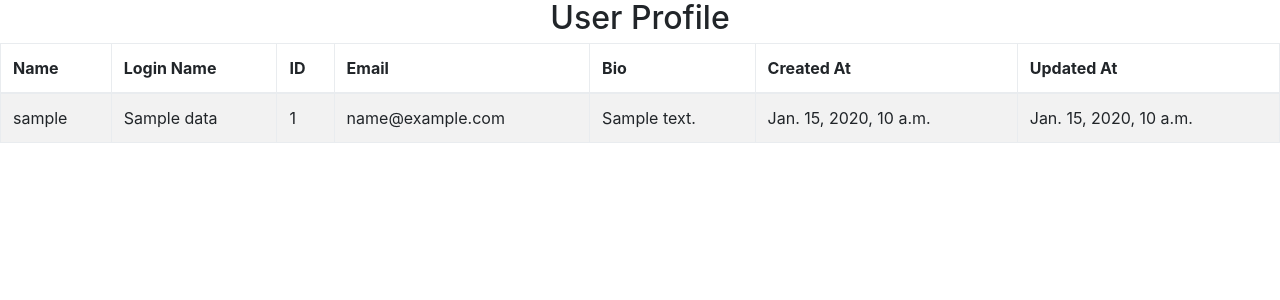
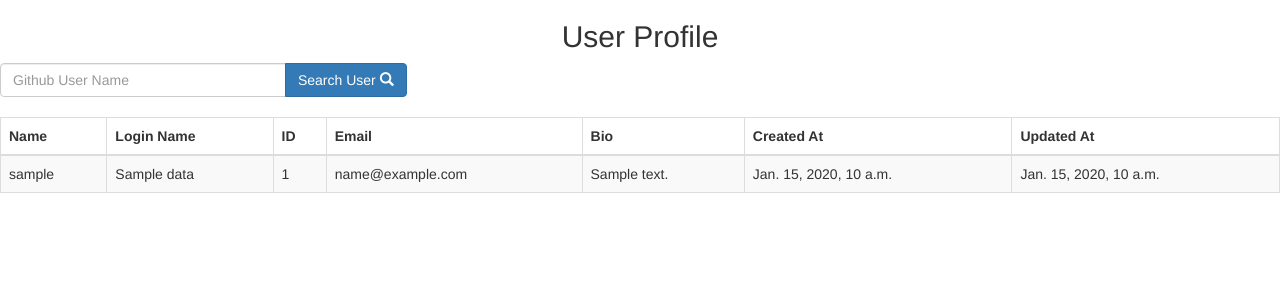
Before and after one commit to manasashanubhogue/githubApi_assignment, a Django app: template git_assignment/git_assignment/user_profile/templates/user_profile/profile.html in a window 1280 px wide. Shown: the top 300 px of the page. Run offline with Django 3.2, Linux system fonts and the light colour scheme; the template is opened without the code that fills it: most values are stand-ins (such as "Sample title", 1, 10 or a date in 2020); some libraries are stand-ins or nearby versions.

Commit message:
Created api to search users

```diff
--- a/git_assignment/git_assignment/user_profile/templates/user_profile/profile.html
+++ b/git_assignment/git_assignment/user_profile/templates/user_profile/profile.html
@@ -4,11 +4,34 @@
   <meta charset="utf-8">
 
   <link rel="stylesheet" href="https://maxcdn.bootstrapcdn.com/bootstrap/4.0.0-beta/css/bootstrap.min.css">
+  <link href="https://maxcdn.bootstrapcdn.com/bootstrap/3.3.7/css/bootstrap.min.css" rel="stylesheet"/>
+  <!--<link rel="stylesheet" type="text/css" href="css/style.css">-->
   <title>Profile</title>
 </head>
 <body>
 <h2 class="text-center"> User Profile </h2>
+
+
+<form action="/profile/" method="POST">
+  {% csrf_token %}
+  <div class="row">
+    <div class="col-xs-6 col-md-4">
+      <div class="input-group">
+      <input type="text" name="user" class="form-control" placeholder="Github User Name" id="txtSearch"/>
+      <div class="input-group-btn">
+        <button class="btn btn-primary" type="submit">Search User
+        <span class="glyphicon glyphicon-search"></span>
+        </button>
+      </div>
+      </div>
+    </div>
+  </div>
+</form>
+<br/>
+
+
 <table id="example" class="table table-striped table-bordered" cellspacing="0" width="100%">
+      {% for data in requiredData %}
             <thead>
                 <tr>
                     <th>Name</th>
@@ -21,7 +44,7 @@
                 </tr>
             </thead>
 
-        {% for data in requiredData %}
+
               <tr>
                   <td>{{ data.user_name }}</td>
                   <td>{{ data.login_name }}</td>
```
Also changed, not shown: git_assignment/git_assignment/user_profile/views.py (+13 -11 lines), git_assignment/git_assignment/user_profile/templates/css/style.css (added). Lines whose indentation alone changed are shown as unchanged.
